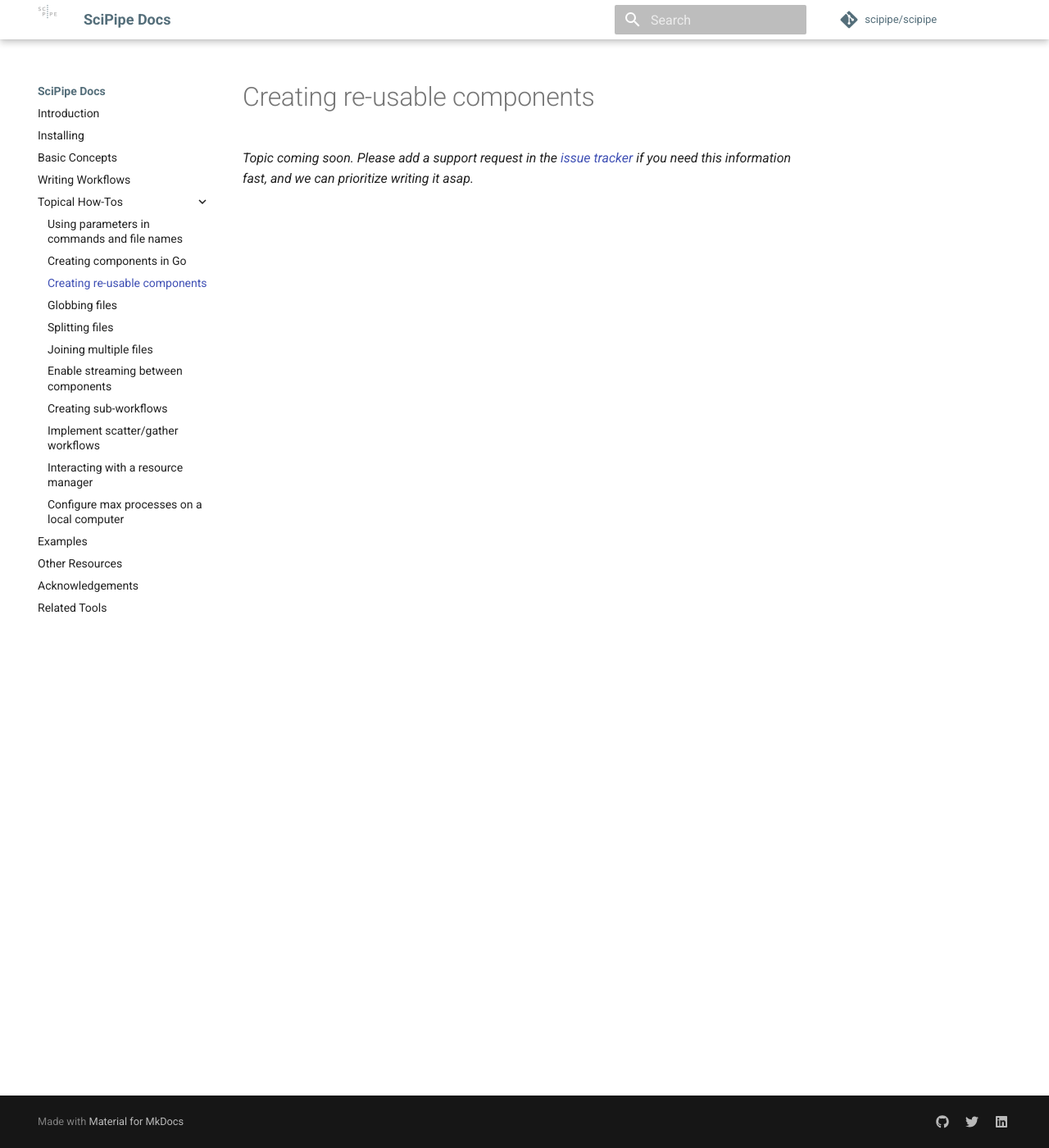
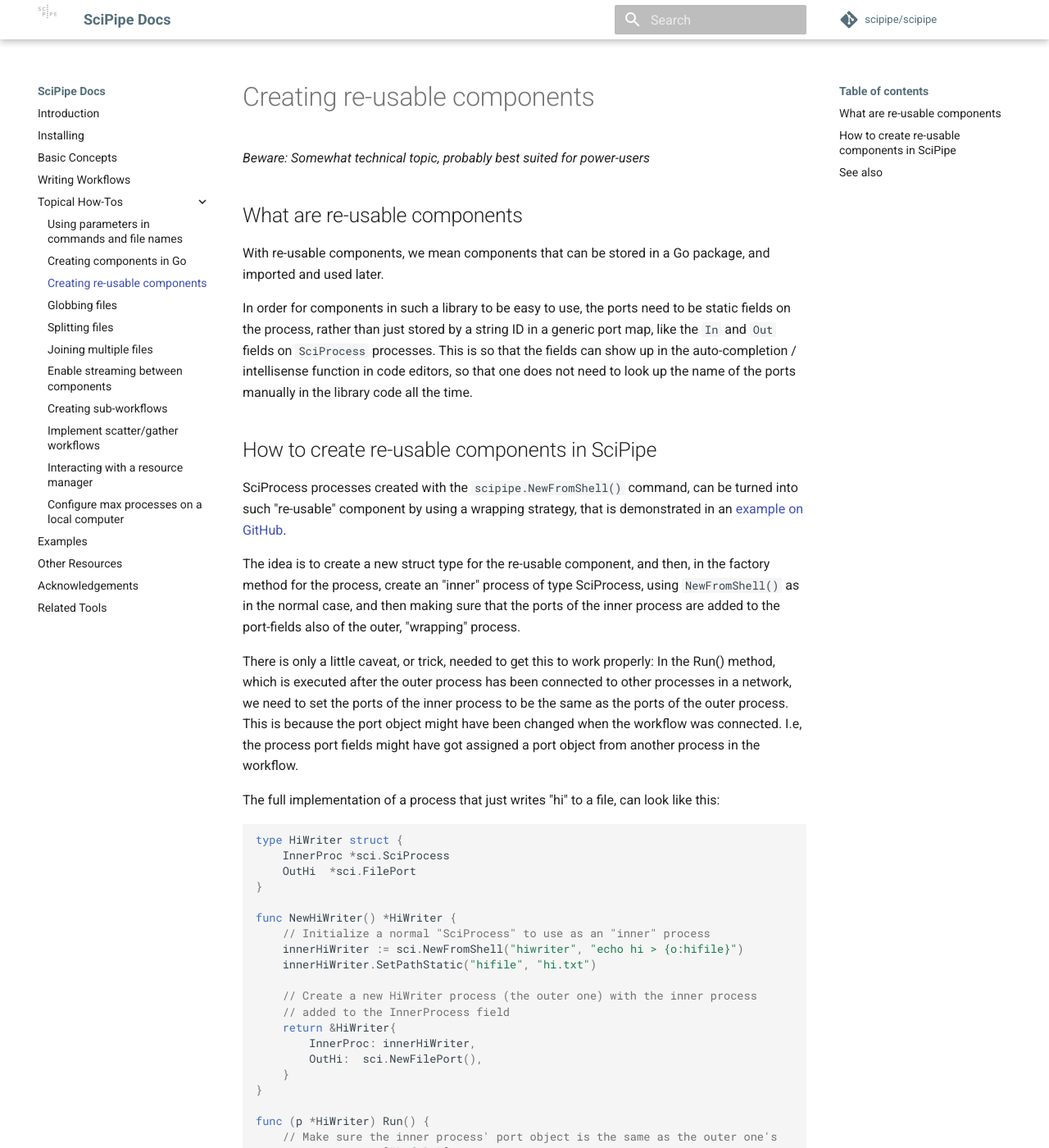
Before and after one commit to scipipe/scipipe, an MkDocs documentation site: the page built from docs/howtos/reusable_components.md, in a window 1280 px wide and 1400 px high. Shown: the whole window at 82% size. Built offline with MkDocs 1.6.1 and Material for MkDocs 9.7.7, drawn with Linux system fonts in a browser that asks for light colours; comment, search, counter and statistics services are not loaded; old or Windows-style settings are respelled for this version of MkDocs; some of the changed text lies outside the part shown.

Commit message:
Write 'Creating re-usable components' howto

````diff
--- a/docs/howtos/reusable_components.md
+++ b/docs/howtos/reusable_components.md
@@ -1,2 +1,70 @@
-*Topic coming soon. Please add a support request in the [issue tracker](https://github.com/scipipe/scipipe/issues)
-if you need this information fast, and we can prioritize writing it asap.*
+*Beware: Somewhat technical topic, probably best suited for power-users*
+
+## What are re-usable components
+
+With re-usable components, we mean components that can be stored in a Go
+package, and imported and used later.
+
+In order for components in such a library to be easy to use, the ports need to
+be static fields on the process, rather than just stored by a string ID in a
+generic port map, like the `In` and `Out` fields on `SciProcess` processes.
+This is so that the fields can show up in the auto-completion / intellisense
+function in code editors, so that one does not need to look up the name of the
+ports manually in the library code all the time.
+
+## How to create re-usable components in SciPipe
+
+SciProcess processes created with the `scipipe.NewFromShell()` command, can be
+turned into such "re-usable" component by using a wrapping strategy, that is
+demonstrated in an [example on GitHub](https://github.com/scipipe/scipipe/blob/master/examples/wrapper_tasks/wrap.go).
+
+The idea is to create a new struct type for the re-usable component, and then,
+in the factory method for the process, create an "inner" process of type
+SciProcess, using `NewFromShell()` as in the normal case, and then making sure
+that the ports of the inner process are added to the port-fields also of the
+outer, "wrapping" process.
+
+There is only a little caveat, or trick, needed to get this to work properly:
+In the Run() method, which is executed after the outer process has been
+connected to other processes in a network, we need to set the ports of the
+inner process to be the same as the ports of the outer process. This is because
+the port object might have been changed when the workflow was connected. I.e,
+the process port fields might have got assigned a port object from another
+process in the workflow.
+
+The full implementation of a process that just writes "hi" to a file, can look
+like this:
+
+```go
+type HiWriter struct {
+	InnerProc *sci.SciProcess
+	OutHi  *sci.FilePort
+}
+
+func NewHiWriter() *HiWriter {
+    // Initialize a normal "SciProcess" to use as an "inner" process
+	innerHiWriter := sci.NewFromShell("hiwriter", "echo hi > {o:hifile}")
+	innerHiWriter.SetPathStatic("hifile", "hi.txt")
+
+    // Create a new HiWriter process (the outer one) with the inner process
+    // added to the InnerProcess field
+	return &HiWriter{
+		InnerProc: innerHiWriter,
+		OutHi:  sci.NewFilePort(),
+	}
+}
+
+func (p *HiWriter) Run() {
+    // Make sure the inner process' port object is the same as the outer one's
+	p.InnerProc.Out["hifile"] = p.OutHi
+	p.InnerProc.Run()
+}
+
+func (p *HiWriter) IsConnected() bool {
+	return p.OutHi.IsConnected()
+}
+```
+
+## See also
+
+- [A full, working, workflow example using this trategy](https://github.com/scipipe/scipipe/blob/master/examples/wrapper_tasks/wrap.go)
````
